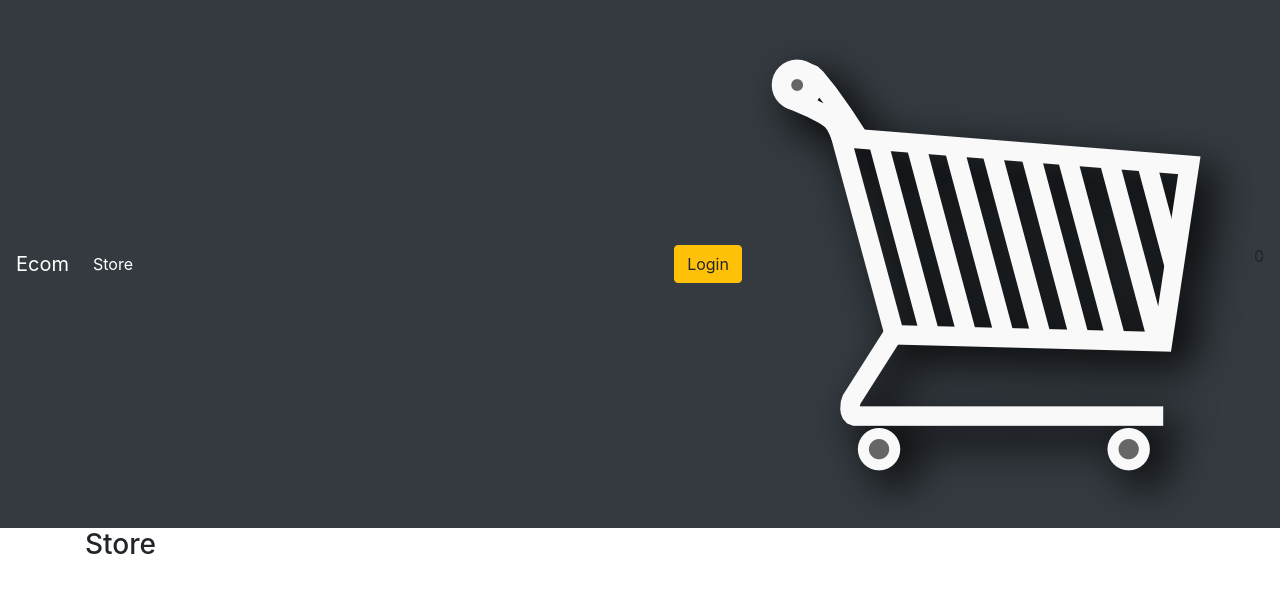
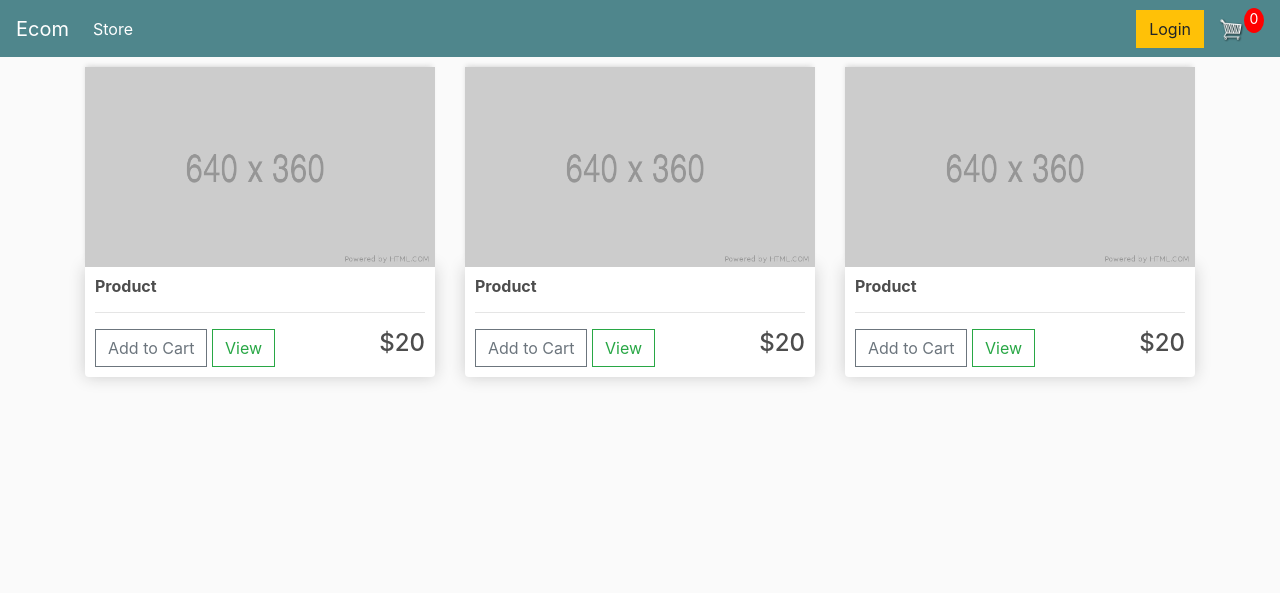
Before and after one commit to dlin99/E-Commerce-Website, a Django app: page / in a window 1280 px wide. Shown: the top 593 px of the page. Run offline with Django 3.2, Linux system fonts and the light colour scheme.

Commit message:
built store.html

```diff
--- /dev/null
+++ b/static/css/main.css
@@ -0,0 +1,99 @@
+body{
+	background-color: hsl(0, 0%, 98%);
+}
+
+h1,h2,h3,h4,h5,h6{
+	color:hsl(0, 0%, 30%);
+}
+
+.box-element{
+	box-shadow:hsl(0, 0%, 80%) 0 0 16px;
+	background-color: #fff;
+	border-radius: 4px;
+	padding: 10px;
+}
+
+.thumbnail{
+	width: 100%;
+	height: 200px;
+	-webkit-box-shadow: -1px -3px 5px -2px rgba(214,214,214,1);
+    -moz-box-shadow: -1px -3px 5px -2px rgba(214,214,214,1);
+    box-shadow: -1px -3px 5px -2px rgba(214,214,214,1);
+}
+
+.product{
+	border-radius: 0 0 4px 4px;
+}
+
+.bg-dark{
+	background-color: #4f868c!important;
+}
+
+#cart-icon{
+	width:25px;
+	display: inline-block;
+	margin-left: 15px;
+}
+
+#cart-total{
+	display: block;
+	text-align: center;
+	color:#fff;
+	background-color: red;
+	width: 20px;
+	height: 25px;
+	border-radius: 50%;
+	font-size: 14px;
+}
+
+.col-lg-4, .col-lg-6, .col-lg-8, .col-lg-12{
+	margin-top: 10px;
+}
+
+.btn{
+	border-radius: 0;
+}
+
+.row-image{
+	width: 100px;
+}
+
+.form-field{
+	width:250px;
+	display: inline-block;
+	padding: 5px;
+}
+
+.cart-row{
+	display: flex;
+    align-items: flex-stretch;
+    padding-bottom: 10px;
+    margin-bottom: 10px;
+    border-bottom: 1px solid #ececec;
+
+}
+
+.quantity{
+	display: inline-block;
+	font-weight: 700;
+	padding-right:10px;
+
+
+}
+
+.chg-quantity{
+	width: 12px;
+	cursor: pointer;
+	display: block;
+	margin-top: 5px;
+	transition:.1s;
+}
+
+.chg-quantity:hover{
+	opacity: .6;
+}
+
+
+.hidden{
+	display: none!important;
+}
--- a/store/templates/store/store.html
+++ b/store/templates/store/store.html
@@ -2,6 +2,43 @@
 {% load static %}
 {% block content %}
 
-<h3>Store</h3>
+	<div class="row">
+
+		<div class="col-lg-4">
+			<img class="thumbnail" src="{% static 'images/placeholder.png' %}">
+			<div class="box-element product">
+				<h6><strong>Product</strong></h6>
+				<hr>
+				<button class="btn btn-outline-secondary add-btn">Add to Cart</button>
+				<a class="btn btn-outline-success" href="#">View</a>
+				<h4 style="display: inline-block; float: right;">$20</h4>
+			</div>
+		</div>
+
+		<div class="col-lg-4">
+			<img class="thumbnail" src="{% static 'images/placeholder.png' %}">
+			<div class="box-element product">
+				<h6><strong>Product</strong></h6>
+				<hr>
+				<button class="btn btn-outline-secondary add-btn">Add to Cart</button>
+				<a class="btn btn-outline-success" href="#">View</a>
+				<h4 style="display: inline-block; float: right;">$20</h4>
+			</div>
+		</div>
+
+		<div class="col-lg-4">
+			<img class="thumbnail" src="{% static 'images/placeholder.png' %}">
+			<div class="box-element product">
+				<h6><strong>Product</strong></h6>
+				<hr>
+				<button class="btn btn-outline-secondary add-btn">Add to Cart</button>
+				<a class="btn btn-outline-success" href="#">View</a>
+				<h4 style="display: inline-block; float: right;">$20</h4>
+			</div>
+		</div>
+
+
+	</div>
+
 
 {% endblock content %}
```
Also changed, not shown: static/images/arrow-down.png (added), static/images/arrow-up.png (added), static/images/placeholder.png (added).
